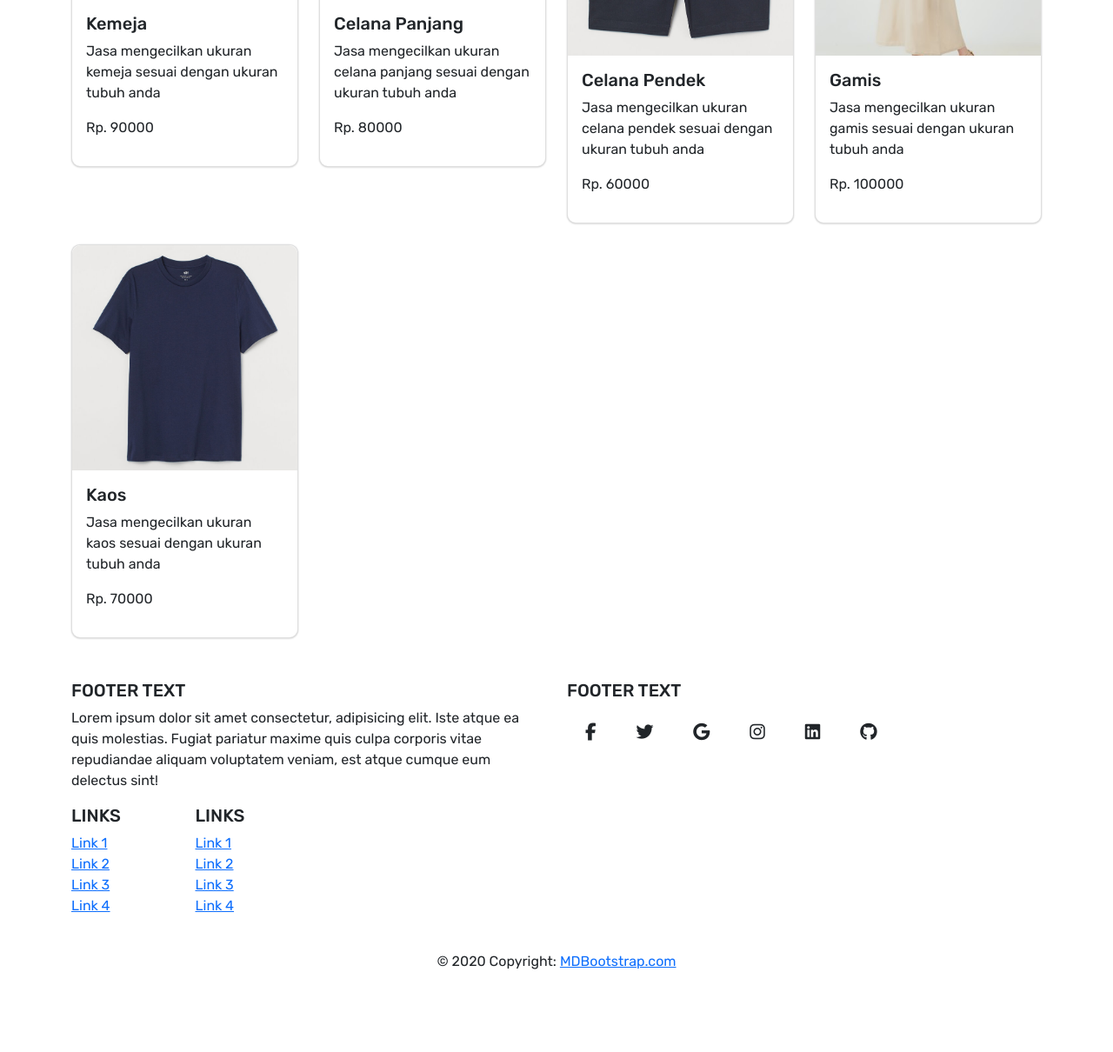
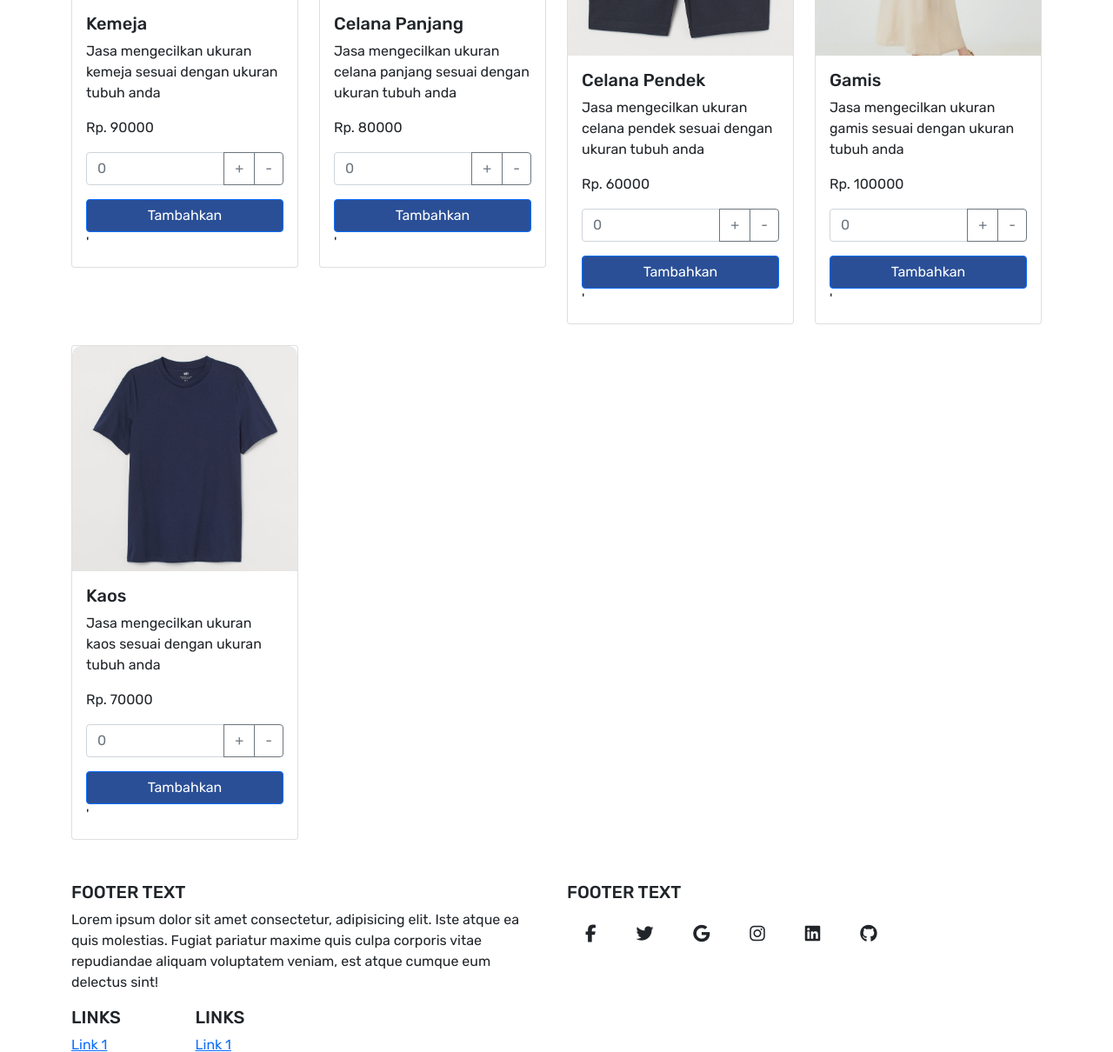
Before and after one commit to damaranshary/UAS-Pemrograman-Web, a PHP site: page / in a window 1280 px wide. Shown: the part 2252-3462 px from the top of the page at 87% size. Before the commit the page ends 3367 px from the top, so only its background shows below. Run offline with PHP 8.4, Linux system fonts and the light colour scheme; data comes from the database, SQL or seed files in the repository; some libraries are stand-ins or nearby versions.

Commit message:
Add button to card

```diff
--- a/assets/components/navbar.php
+++ b/assets/components/navbar.php
@@ -21,7 +21,7 @@
                         <a class="nav-link" href="#"><i class="fas fa-shopping-cart me-2"></i>Checkout</a>
                     </li>
                     <li class="nav-item ms-lg-3">
-                        <button class="btn button-primary px-4 me-2" type="submit">Login</button>
+                        <button class="btn button-primary btn-primary px-4 me-2" type="submit">Login</button>
                     </li>
                 </ul>
             </div>
--- a/assets/css/login.css
+++ b/assets/css/login.css
@@ -18,11 +18,6 @@
   color: #ffffff;
 }
 
-.button-primary:hover {
-  background-color: #6a84b6;
-  color: #ffffff;
-}
-
 .button-secondary {
   border-color: #2a4f96;
   border-width: 1px;
--- a/assets/css/style.css
+++ b/assets/css/style.css
@@ -15,7 +15,7 @@ body {
   font-family: "Rubik", sans-serif;
 }
 
-.card {
+.card-custom {
   box-shadow: 0 0.4px 2px 0 rgba(0, 0, 0, 0.2);
   transition: 0.3s;
   border-radius: 10px;
@@ -39,7 +39,12 @@ body {
 .button-primary {
   background-color: #2a4f96;
   color: #fefefe;
-  font-weight: 500;
+  font-weight: 400;
+}
+
+.button-primary:hover {
+  background-color: #6a84b6 !important;
+  color: #fefefe !important;
 }
 
 .nav-link {
--- a/index.php
+++ b/index.php
@@ -99,12 +99,20 @@ $query_buat = mysqli_query($connect, "SELECT nama, image, keterangan, harga FROM
                             $nomor = 0;
                             while ($data_permak = mysqli_fetch_array($query_permak)) {
                                 echo "<div class=col>";
-                                echo "<div class=card>";
+                                echo "<div class=card card-custom>";
                                 echo "<img src=assets/img/$data_permak[image].png class='card-img-top' alt=...>";
                                 echo "<div class='card-body'>";
                                 echo "<h5 class=card-title>$data_permak[nama]</h5>";
                                 echo "<p class=card-text>$data_permak[keterangan]</p>";
                                 echo "<p>Rp. $data_permak[harga]</p>";
+                                echo "<div class='input-group mb-3'>";
+                                echo "<input type=text class=form-control placeholder=0 aria-label=Recipient's username aria-describedby=button-addon2>";
+                                echo "<button class='btn btn-outline-secondary' type=button id=button-add>+</button>";
+                                echo "<button class='btn btn-outline-secondary' type=button id=button-less>-</button>";
+                                echo "</div>";
+                                echo "<div class='d-grid'>";
+                                echo "<button class='btn btn-primary button-primary' type=button>Tambahkan</button>'";
+                                echo "</div>";
                                 echo "</div>";
                                 echo "</div>";
                                 echo "</div>";
@@ -114,17 +122,25 @@ $query_buat = mysqli_query($connect, "SELECT nama, image, keterangan, harga FROM
                         </div>
                     </div>
                     <div class="tab-pane fade" id="pills-baru" role="tabpanel" aria-labelledby="pills-baru-tab">
-                        <div class="row mt-4 row-cols-2 row-cols-md-4">
+                        <div class="row mt-4 row-cols-2 row-cols-md-4 g-4">
                             <?php
                             $loop1 = 0;
                             while ($data_buat = mysqli_fetch_array($query_buat)) {
                                 echo "<div class=col>";
-                                echo "<div class=card>";
+                                echo "<div class=card style='border: 0px solid #ffffff;'>";
                                 echo "<img src=assets/img/$data_buat[image].png class=card-img-top alt=...>";
                                 echo "<div class=card-body>";
                                 echo "<h5 class=card-title>$data_buat[nama]</h5>";
                                 echo "<p class=card-text>$data_buat[keterangan]</p>";
                                 echo "<p>Rp. $data_buat[harga]</p>";
+                                echo "<div class='input-group mb-3'>";
+                                echo "<input type=text class=form-control placeholder=0 aria-label=Recipient's username aria-describedby=button-addon2>";
+                                echo "<button class='btn btn-outline-secondary' type=button id=button-add>+</button>";
+                                echo "<button class='btn btn-outline-secondary' type=button id=button-less>-</button>";
+                                echo "</div>";
+                                echo "<div class='d-grid'>";
+                                echo "<button class='btn btn-primary button-primary' type=button>Tambahkan</button>'";
+                                echo "</div>";
                                 echo "</div>";
                                 echo "</div>";
                                 echo "</div>";
```
